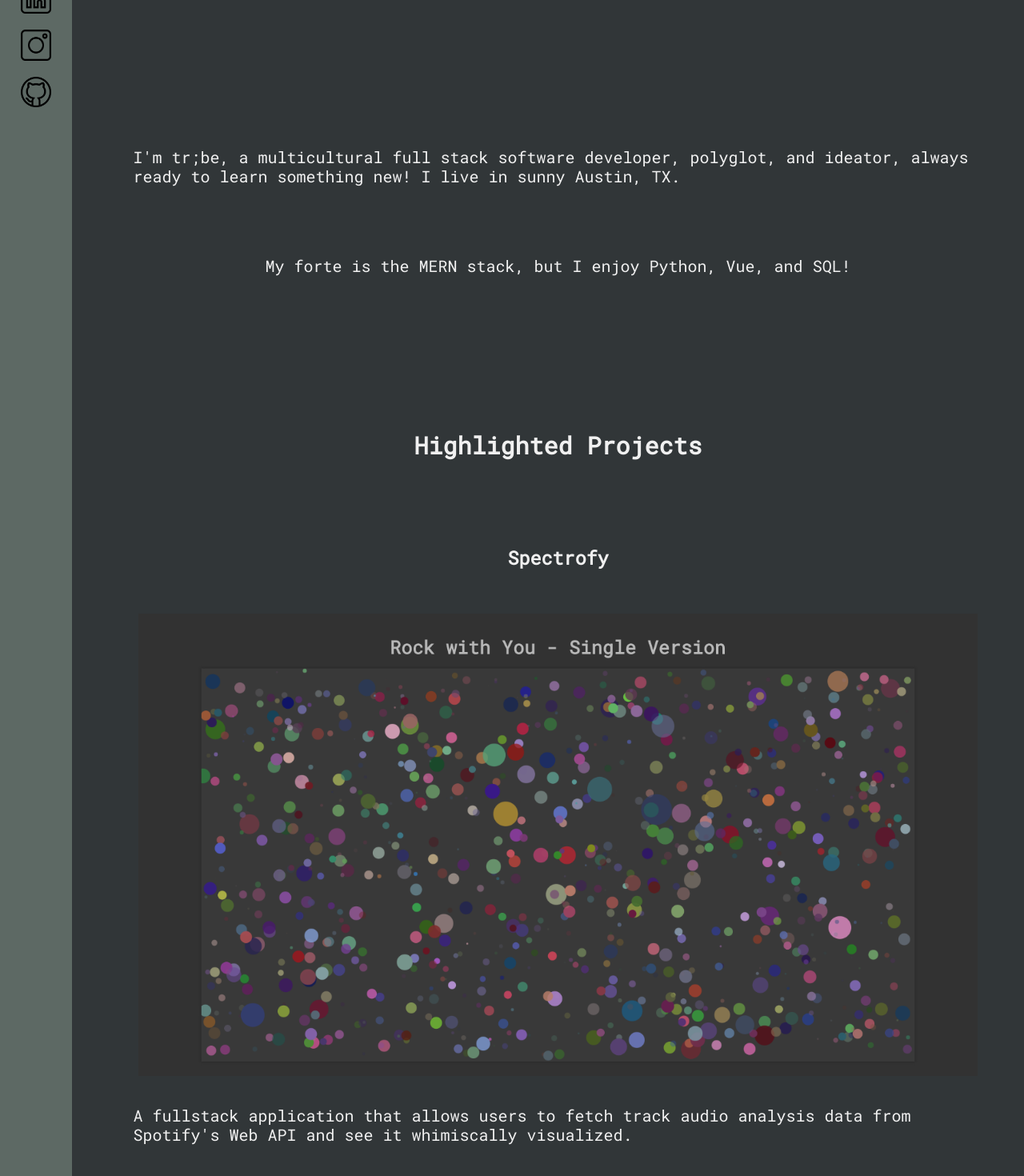
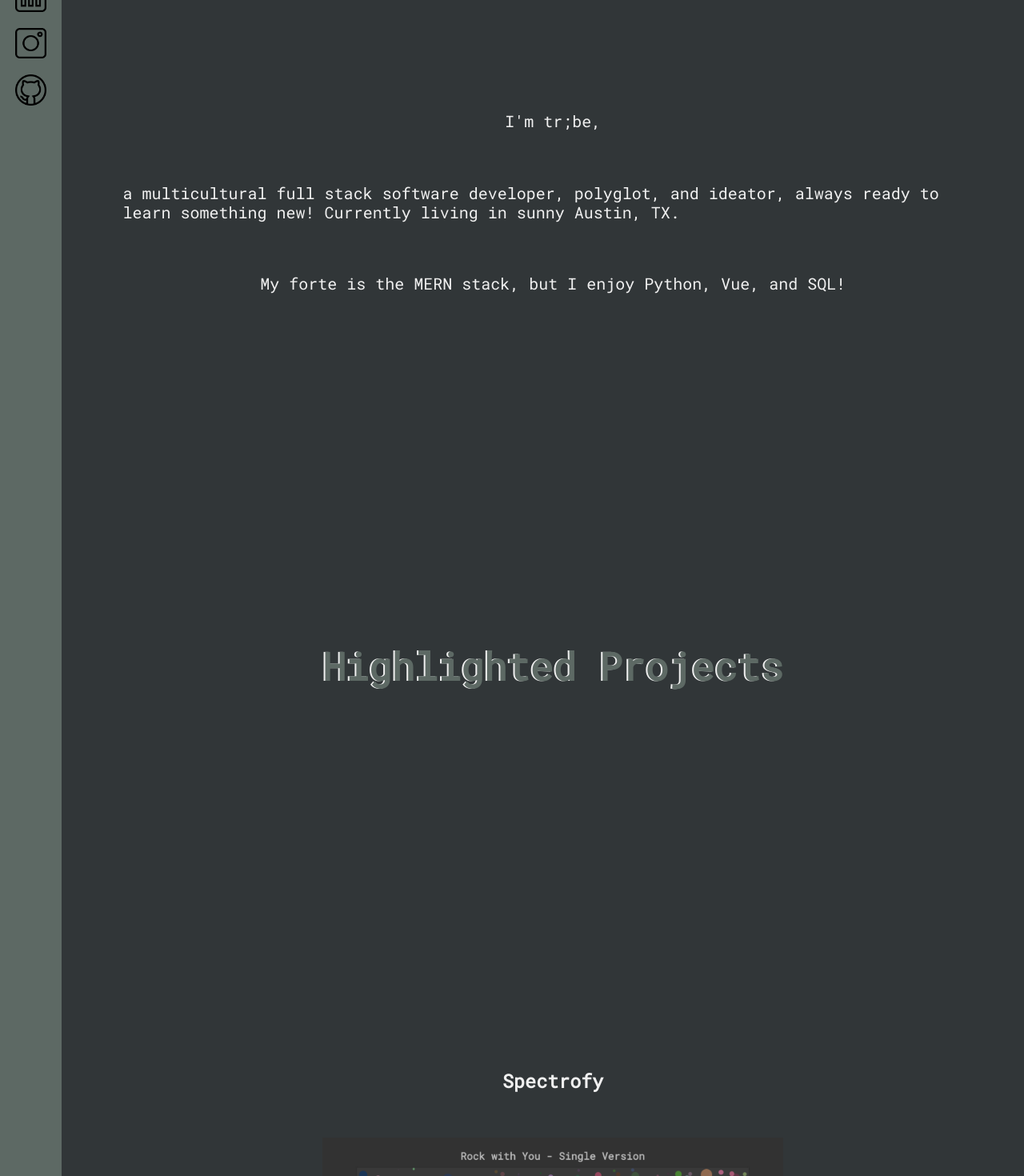
Before and after one commit to tr-stan/react-portfolio, a React (Vite) app: page / in a window 1280 px wide. Shown: the part 400-1870 px from the top of the page at 80% size. Built offline with nearby package versions, Linux system fonts and the light colour scheme; no server answers.

Commit message:
updated styles and jsx for improved design, better responsiveness

```diff
--- a/src/Components/App.js
+++ b/src/Components/App.js
@@ -1,4 +1,5 @@
 import React, { Component } from 'react';
+import ReactTooltip from 'react-tooltip';
 import Projects from './Projects';
 import Skills from './Skills';
 import Title from './Title';
@@ -11,14 +12,16 @@ export default class App extends Component {
 
     render() {
         return (
-            <section id="app" style={this.props.style}>
+            <section className="main" style={this.props.style}>
                 <div className="primary">
 				<Title />
-				<p>I'm tr;be, a multicultural full stack software developer, polyglot, and ideator, always ready to learn something new! I live in sunny Austin, TX.</p>
+				<p>I'm <span data-tip="from tr-istan be-nnett" data-for="top">tr;be</span>,</p>
+                <p>a multicultural full stack software developer, polyglot, and ideator, always ready to learn something new! Currently living in sunny Austin, TX.</p>
 				<p>My forte is the MERN stack, but I enjoy Python, Vue, and SQL!</p>
+                <ReactTooltip id="top" place="top" />
                 </div>
-				<Projects className="primary" />
-                <Skills className="primary" />
+				<Projects />
+                <Skills />
 				<Zen />
 			</section>
         )
--- a/src/Components/Header.js
+++ b/src/Components/Header.js
@@ -27,7 +27,7 @@ export default class Header extends Component {
         let modeImage = this.state.darkMode ? Moon : Sun;
         let altText = this.state.darkMode ? 'Dark Mode' : 'Light Mode';
         return (
-            <div id="main">
+            <div id="app">
                 <section id="sidebar">
                     <nav>
                     <Logo />
--- a/src/Components/Projects.js
+++ b/src/Components/Projects.js
@@ -6,22 +6,29 @@ const Project = props => {
     return (
         <div className='project'>
 				<h3>{title}</h3>
+				<div>
 					<a href={link}>
 					<img src={image} alt={`portfolio project ${id}`}/>
 					</a>
 					<p>{description}</p>
 				</div>
+		</div>
     )
 }
 
-const Projects = props => (
-	<section style={props.style}>
+const Projects = props => {
+    let name = props.className ? props.className : '';
+    return (
+        <section id='projects-section' className={name} style={props.style}>
+			<div className='section-heading'>
 				<h2>Highlighted Projects</h2>
+			</div>
 
 			{
 				PROJECTS.map(PROJECT => (<Project key={PROJECT.id} project={PROJECT} />))
 			}
 		</section>
     )
+}
 
 export default Projects
--- a/src/Components/Skills.js
+++ b/src/Components/Skills.js
@@ -1,14 +1,16 @@
-import React, { Component } from 'react';
-import SKILLS from '../data/skills';
+import React, { Component } from "react";
+import SKILLS from "../data/skills";
 
 const Skills = () => {
-	const frontend = SKILLS['frontend'].map(SKILL => (<li key={SKILL.id} className={SKILL.category}>{SKILL.name}</li>));
-	const backend = SKILLS['backend'].map(SKILL => (<li key={SKILL.id} className={SKILL.category}>{SKILL.name}</li>));
-	const misc = SKILLS['misc'].map(SKILL => (<li key={SKILL.id} className={SKILL.category}>{SKILL.name}</li>));
+	const frontend = SKILLS["frontend"].map(SKILL => (<li key={SKILL.id} className={SKILL.category}>{SKILL.name}</li>));
+	const backend = SKILLS["backend"].map(SKILL => (<li key={SKILL.id} className={SKILL.category}>{SKILL.name}</li>));
+	const misc = SKILLS["misc"].map(SKILL => (<li key={SKILL.id} className={SKILL.category}>{SKILL.name}</li>));
 
 	return (
-		<section>
+		<section id="skills-section">
+			<div className="section-heading">
 				<h2>Skills</h2>
+			</div>
 			<div id="skills">
 				<div className="skillset">
 					<h3>[...frontend]</h3>
--- a/src/Components/SocialProfiles.js
+++ b/src/Components/SocialProfiles.js
@@ -2,9 +2,9 @@ import React, { Component } from 'react'
 import SOCIAL_PROFILES from '../data/socialProfiles'
 
 const SocialProfile = props => {
-    const { id, link, image } = props.socialProfile
+    const { id, link, image, text } = props.socialProfile
     return (
-    	<a href={link} style={{display: 'block'}}><img className='nav-img' src={image} alt={`social profile ${id}`}/></a>
+    	<a href={link} style={{display: 'block'}}><img data-tip={text} className='nav-img' src={image} alt={`social profile ${id}`}/></a>
     )
 }
 
--- a/src/Components/Zen.js
+++ b/src/Components/Zen.js
@@ -18,8 +18,15 @@ export default class Zen extends Component {
 	}
 
 	render() {
+		let notes = "This quote was pulled from Github's 'Zen' API, which can be found at api.github.com/zen"
+		let styles = {
+			margin: '20px',
+			padding: '10px 5px',
+			borderRadius: '50%',
+			border: '1px solid rgb(240, 240, 240)',
+		}
 		return (
-			<div id="zen">"{this.state.zenSaying || "Design for failure."}" - GitHub</div>
+			<div id="zen"><p>"{this.state.zenSaying || "Design for failure."}" - GitHub</p><span data-tip={notes} style={styles} >º¡º</span></div>
 		)
 	}
 }
--- a/src/data/skills.js
+++ b/src/data/skills.js
@@ -17,15 +17,10 @@ const SKILLS = {
         {
             id: 4,
             category: "front-end",
-            name: "Vue"
+            name: "HTML / 5"
         },
         {
             id: 5,
-            category: "front-end",
-            name: "HTML / 5"
-        },
-        {
-            id: 6,
             category: "front-end",
             name: "CSS / 3"
         }
--- a/src/data/socialProfiles.js
+++ b/src/data/socialProfiles.js
@@ -8,25 +8,25 @@ const SOCIAL_PROFILES = [
 		id: 1,
 		link: 'mailto:betriistan@gmail.com',
 		image: envelope,
-		text: "connect with me!"
+		text: "Connect with me!"
 	},
 	{
 		id: 2,
 		link: 'https://www.linkedin.com/in/tristanbennett1',
 		image: linkedin,
-		text: "let's link!"
+		text: "Let's link!"
 	},
 	{
 		id: 3,
 		link: 'https://www.instagram.com/tri__be/?hl=en',
 		image: instagram,
-		text: "ready set pose!"
+		text: "Ready, set, pose!"
 	},
 	{
 		id: 4,
 		link: 'https://github.com/tri-be',
 		image: github,
-		text: "check out my code!"
+		text: "Check out my code!"
 	}
 ]
 
--- a/src/index.css
+++ b/src/index.css
@@ -1,4 +1,8 @@
 @import url('https://fonts.googleapis.com/css?family=Roboto+Mono');
+
+html {
+    scroll-behavior: smooth;
+}
 
 body {
     margin: 0 auto;
@@ -34,6 +38,10 @@ h2 {
 	padding: 10vh 2vw;
 }
 
+span:hover {
+    cursor: pointer;
+}
+
 .primary {
     display: flex;
     flex-direction: column;
@@ -41,8 +49,23 @@ h2 {
     min-height: 100vh;
 }
 
+.section-heading {
+    height: 100vh;
+    display: flex;
+    justify-content: center;
+    align-items: center;
+    color: rgb(93, 105, 100);
+    text-shadow: -2px 0 rgb(240, 240, 240);
+}
+
+.section-heading h2 {
+    font-size: 1.8rem;
+}
+
 .project {
 	min-height: 100vh;
+    padding-top: 10vh;
+    padding-bottom: 10vh;
 }
 
 .project img {
@@ -125,6 +148,7 @@ h2 {
 	display: flex;
 	flex-wrap: wrap;
 	justify-content: space-around;
+    min-height: 100vh;
 }
 
 .dark {
@@ -136,10 +160,10 @@ h2 {
     color: rgb(153, 178, 221);
 }
 
-#main {
+#app {
     position: absolute;
     display: grid;
-    grid-template-columns: 14vw 83vw;
+    grid-template-columns: 14vw 40vw 40vw;
     column-gap: 3vw;
 }
 
@@ -152,8 +176,9 @@ h2 {
     align-items: center;
 }
 
-#app {
-    grid-column: 2 / 3;
+.main {
+    grid-column-start: 2;
+    grid-column-end: 4;
     justify-self: end;
 }
 
@@ -166,28 +191,41 @@ h2 {
     margin-left: 10px;
     padding: 3vh 2vw;
     background-color: rgb(49, 54, 56);
-    overflow: hidden;
     border: 3px solid rgb(93, 105, 100);
 
 }
 
 #zen {
-    margin: 20px auto 50px auto;
+    height: 100vh;
+    display: flex;
+    justify-content: center;
+    align-items: center;
 }
 
 @media screen and (min-width: 600px) {
     img {
         max-width: 82vw;
     }
-    #main {
+
+    .project img {
+        padding-top: 4vh;
+        padding-bottom: 4vh;
+        max-width: 45vw;
+    }
+
+    .section-heading h2 {
+        font-size: 3rem;
+    }
+
+    #app {
         position: absolute;
         display: grid;
-        grid-template-columns: 7vw 91vw;
+        grid-template-columns: 6vw 45vw 45vw;
         column-gap: 2vw;
     }
 
     #logo {
-        max-width: 6.5vw;
+        max-width: 6vw;
         padding: 3vh 1vw;
     }
 }
--- a/src/index.js
+++ b/src/index.js
@@ -14,7 +14,7 @@ ReactDOM.render(
 	<Router history={createBrowserHistory()}>
 		<Switch>
 			<Route exact path='/' render={() => <Header><App style={styles}/></Header>} />
-			<Route path='/projects' render={() => <Header><Projects style={styles} /></Header>} />
+			<Route path='/projects' render={() => <Header><Projects className='main' style={styles} /></Header>} />
 		</Switch>
 	</Router>,
 	document.getElementById('root'));
```
Also changed, not shown: 4 other files (tests, documents, lock files or other folders). Lines whose indentation alone changed are shown as unchanged.
